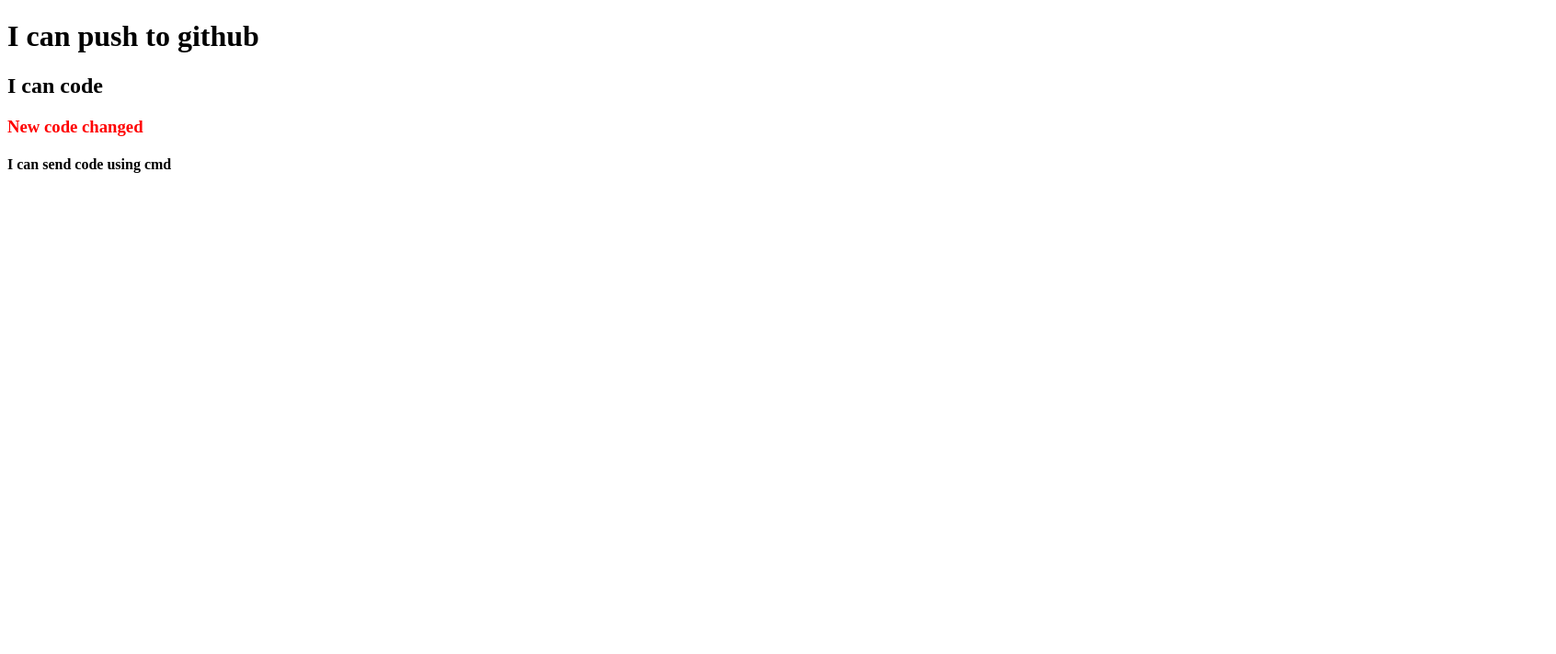
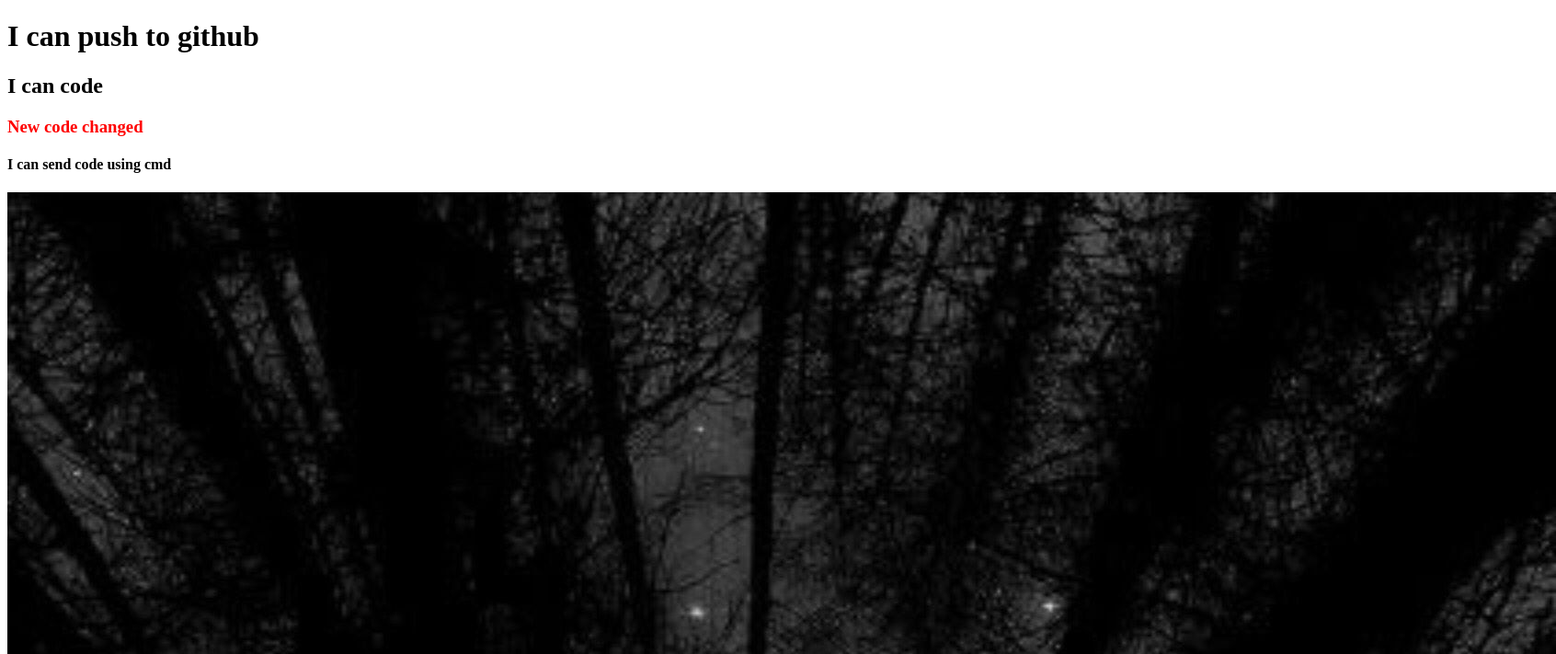
Before and after one commit to Shakil-Ahmed7/my-second-repo, a plain HTML site: page index.html in a window 1280 px wide. Shown: the top 711 px of the page at 92% size, 1692 px wide, since content can reach past the window. Drawn offline with Linux system fonts and the light colour scheme.

Commit message:
islamic picture

```diff
--- a/index.html
+++ b/index.html
@@ -12,6 +12,7 @@
     <h2>I can code</h2>
     <h3>New code changed</h3>
     <h4>I can send code using cmd</h4>
+    <img src="wp6316703-iphone-islam-wallpapers.jpg" alt="">
 
 </body>
 </html>
```
Also changed, not shown: wp6316703-iphone-islam-wallpapers.jpg (added).
